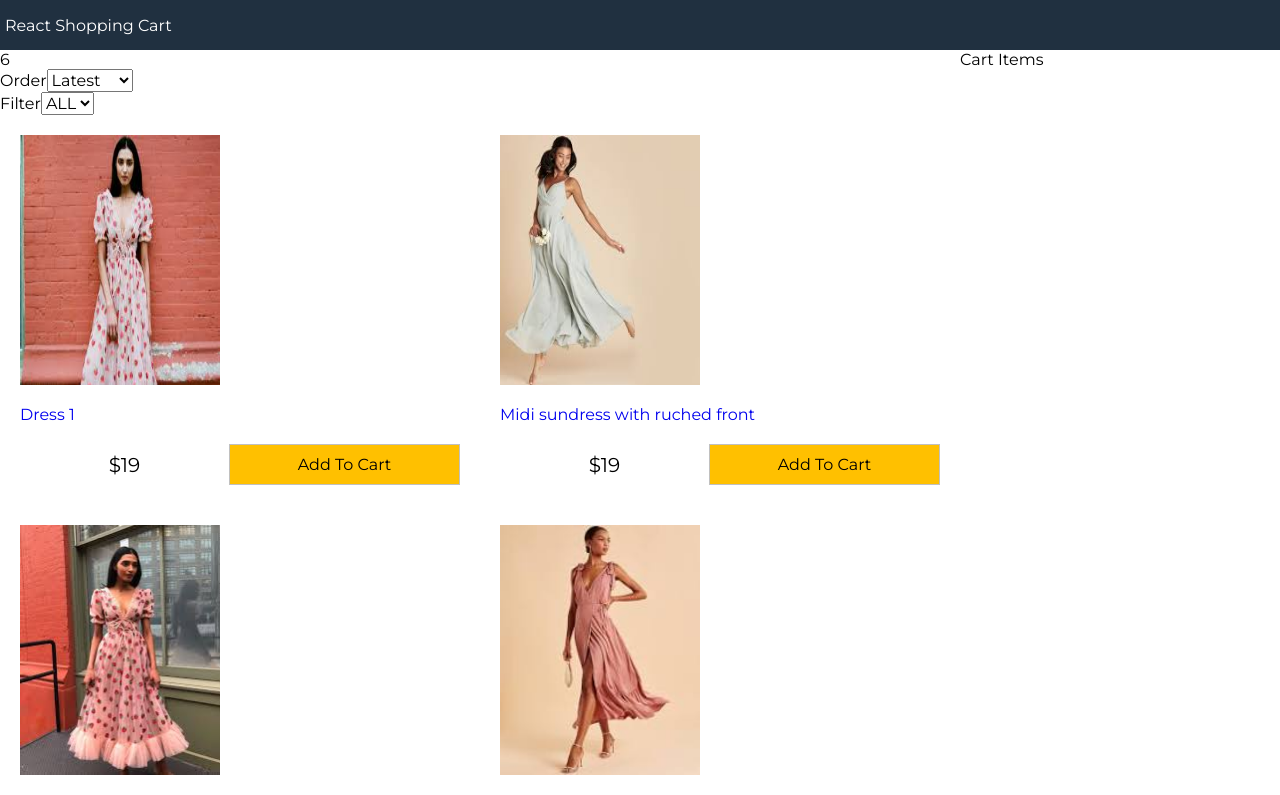
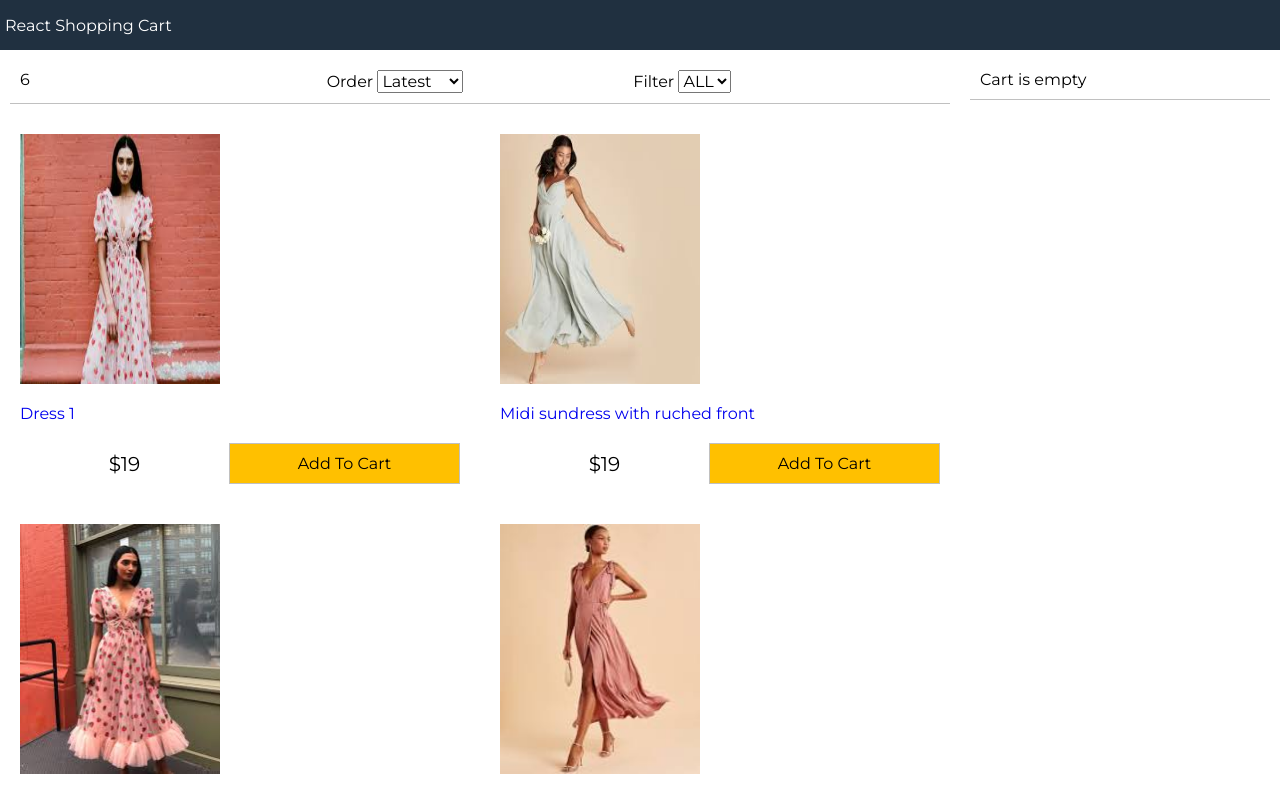
Before and after one commit to sadeghrafiei/react-shopping-cart, a React (Create React App) app: page / in a window 1280 px wide. Shown: the top 795 px of the page. Built offline with nearby package versions, Linux system fonts and the light colour scheme.

Commit message:
cart-component

```diff
--- a/src/App.js
+++ b/src/App.js
@@ -2,16 +2,64 @@
 import React from 'react';
 import data from "./data.json";
 import Products from "./components/Products";
-import Filter from "./components/Filter"
+import Filter from "./components/Filter";
+import Cart from "./components/Cart";
 
 class App extends React.Component {
   constructor(){
     super();
     this.state = {
       products: data.products,
+      cartItems:[],
       size: "",
       sort: "",
+    };
   }
+  removeFromCart = (product) =>{
+    const cartItems = this.state.cartItems.slice();
+    this.setState({
+    cartItems: cartItems.filter((x) => x._id !== product._id),
+  });
+  }
+  addToCart = (product) => {
+    const cartItems = this.state.cartItems.slice();
+    let alreadyInCart = false;
+    cartItems.forEach((item) => {
+      if(item._id === product._id) {
+        item.count++;
+        alreadyInCart = true;
+      }
+    });
+    if( !alreadyInCart ) {
+      cartItems.push({ ...product, count: 1 });
+    }
+    this.setState({cartItems});
+  };
+  sortProducts=(event) => {
+    const sort = event.target.value;
+    console.log(event.target.value);
+    this.setState((state)=>({
+      sort : sort ,
+      products: this.state.products.slice().sort((a,b)=>(
+        sort === "lowest"?
+        ((a.price>b.price)? 1:-1):
+        sort === "highest"?
+        ((a.price<b.price))? 1:-1:
+        ((a._id < b._id)? 1:-1)
+      ))
+    }))
+  }
+  filterProducts = (event)=>{
+    console.log(event.target.value);
+    if(event.target.value === ""){
+      this.setState({size: event.target.value , product:data.products});
+    } else {
+    this.setState({
+      size: event.target.value,
+      products: data.products.filter(
+        (product)=>product.availableSizes.indexOf(event.target.value)>=0)
+      })
+    }
   }
   render(){
   return (
@@ -22,9 +70,16 @@
       <main>
         <div className="content" >
           <div className="main">
-            <Filter count={this.state.products.length}></Filter>
-            <Products products={this.state.products}></Products></div>
-          <div className="sidebar">Cart Items</div>
+            <Filter count={this.state.products.length}
+            size={this.state.size}
+            sort={this.state.sort}
+            filterProducts={this.filterProducts}
+            sortProducts={this.sortProducts}
+            ></Filter>
+            <Products products={this.state.products} addToCart={this.addToCart}></Products></div>
+          <div className="sidebar">
+            <Cart cartItems={this.state.cartItems} removeFromCart={this.removeFromCart}/>
+          </div>
         </div>
       </main>
       <footer>
--- /dev/null
+++ b/src/components/Cart.js
@@ -0,0 +1,41 @@
+import React, { Component, Fragment } from 'react'
+import formatCurrency from '../util';
+
+export default class Cart extends Component {
+    render() {
+        const { cartItems } = this.props;
+        return (
+            <div>
+                {cartItems.length === 0 ? ( <div className="cart cart-header">Cart is empty</div>
+                 ) : (
+                 <div className="cart cart-header">You have {cartItems.length} in the cart{" "}</div>
+                 )}
+                 <div>
+                <div className="cart">
+                    <ul className="cart-items">
+                        {cartItems.map(item=>(
+                            <li key={item._id}>
+                                <div>
+                                    <img src={item.image} alt={item.title}></img>
+                                </div>
+                                <div>
+                                <div>{item.title}</div>
+                                <div className="right">
+                                    {formatCurrency(item.price)} x { item.count }{" "}
+                                <button onClick={this.props.removeFromCart(item)}>
+                                    Remove
+                                </button>
+                                </div>
+
+                                </div>
+                            </li>
+                        ))}
+                    </ul>
+                </div>
+            </div>
+
+            </div>
+
+        );
+    }
+}
--- a/src/components/Filter.js
+++ b/src/components/Filter.js
@@ -6,16 +6,16 @@
             <div className="filter">
                 <div className="filter-result">{this.props.count}</div>
                 <div className="filter-sort">
-                Order
-                <select>
+                Order{" "}
+                <select value={this.props.size} onChange={this.props.sortProducts}>
                     <option>Latest</option>
                     <option value="lowest">Lowest</option>
                     <option value="highest">Highest</option>
                 </select>
                  </div>
                  <div className="filter-size">
-                     Filter
-                     <select>
+                     Filter{" "}
+                     <select value={this.props.size} onChange={this.props.filterProducts}>
                          <option value="">ALL</option>
                          <option value="XS">XS</option>
                          <option value="S">S</option>
--- a/src/index.css
+++ b/src/index.css
@@ -116,3 +116,60 @@
   a{
     text-decoration: none;
   }
+
+  /*Filter*/
+
+  .filter{
+    display:flex ;
+    justify-content: space-between;
+    padding: 1rem;
+    margin: 1rem;
+    border-bottom: 0.1rem #c0c0c0 solid;
+  }
+  .filter div{
+    flex:1;
+  }
+
+  /*index.css*/
+  .cart{
+    padding:1rem ;
+    margin: 1rem;
+    display: flex;
+  }
+  .cart-header{
+    border-bottom: 0.1rem #c0c0c0 solid;
+  }
+  .cart-items{
+    padding: 0;
+    width: 100%;
+    list-style-type: none;
+  }
+  .cart-items img{
+    width: 5rem;
+
+  }
+  .cart-items li{
+    display: flex;
+  }
+  .cart-items li div{
+    padding: 0.5rem ;
+  }
+  .cart-items li div:last-child{
+    flex: 1;
+  }
+  .right{
+   text-align: right;
+  }
+  .total{
+    display: flex;
+    justify-content:space-between ;
+    align-items: center;
+    width: 100%;
+  }
+  .total > div{
+    font-size: 2rem;
+  }
+  .total > div ,
+  .total > button{
+    flex: 1;
+  }
```
